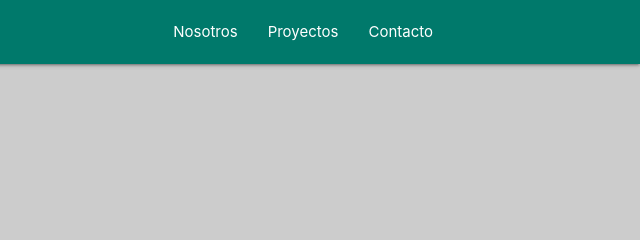
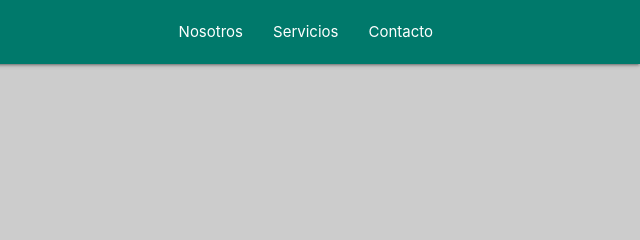
Before and after one commit to alejandro250517/brynware, a plain HTML site: page index.html in a window 1280 px wide. Shown: the top 240 px of the page, 640-1280 px from the left. Drawn offline with nearby package versions, Linux system fonts and the light colour scheme; placeholder pictures from the web are drawn by us; a script that the page names is missing.

```diff
--- a/index.html
+++ b/index.html
@@ -36,7 +36,7 @@
         >
         <ul class="right hide-on-med-and-down">
           <li><a href="#sobre-mi">Nosotros</a></li>
-          <li><a href="#proyectos">Proyectos</a></li>
+          <li><a href="#proyectos">Servicios</a></li>
           <li><a href="#contacto">Contacto</a></li>
         </ul>
       </div>
@@ -45,7 +45,7 @@
     <!-- Sidenav para móviles -->
     <ul class="sidenav" id="mobile-nav">
       <li><a href="#sobre-brynware">Nosotros</a></li>
-      <li><a href="#proyectos">Proyectos</a></li>
+      <li><a href="#proyectos">Servicios</a></li>
       <li><a href="#contacto">Contacto</a></li>
     </ul>
 
```
